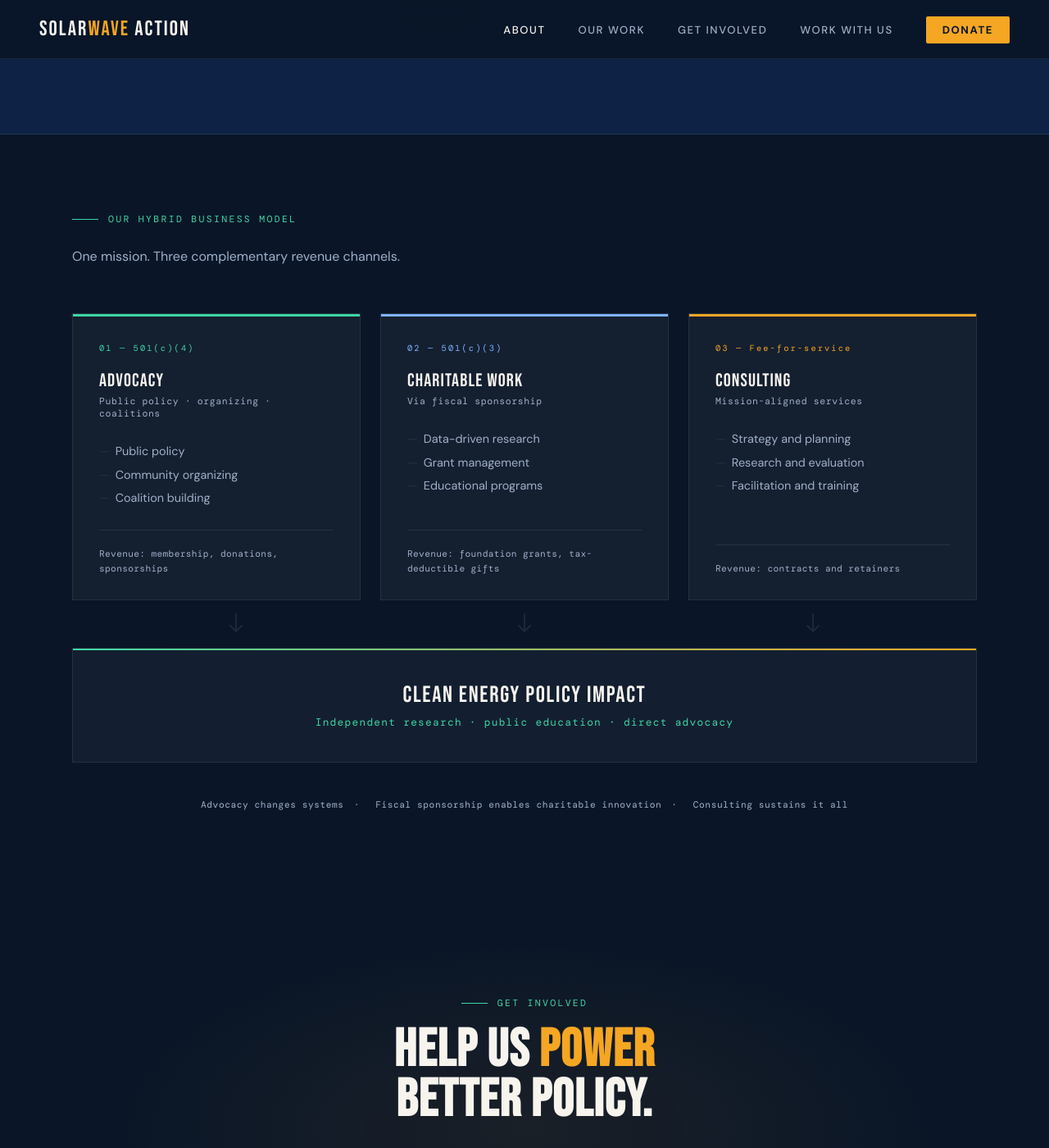
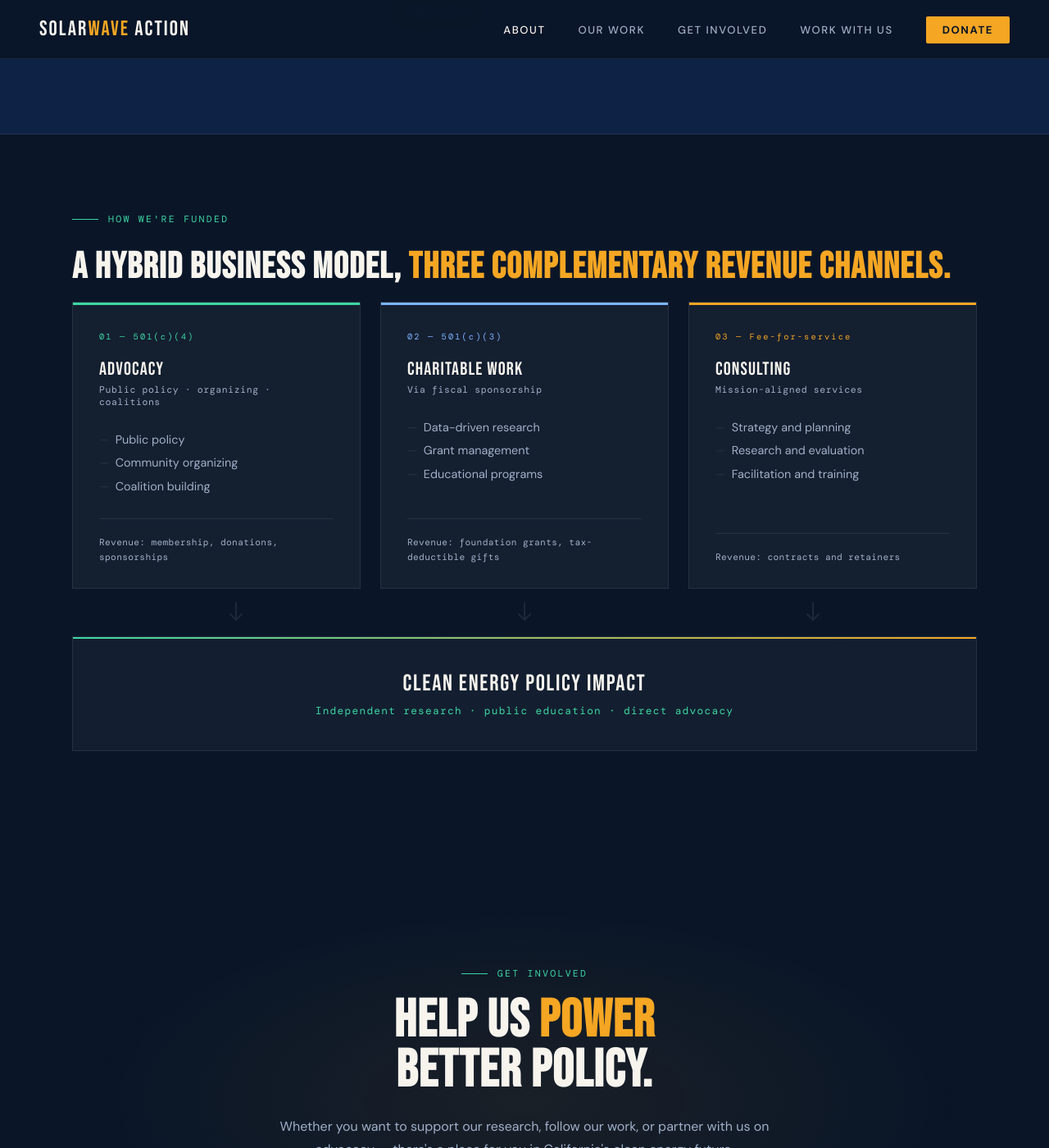
Before and after one commit to SolarWAVE-Action/solarwave-website, a Jekyll site: the page built from about/about.html, in a window 1280 px wide and 1400 px high, scrolled down 3127 px. Shown: the whole window at 82% size. Built offline with Jekyll 4.4.1, drawn with Linux system fonts in a browser that asks for light colours.

Commit message:
adding hybrid business model to About page

```diff
--- a/about/about.html
+++ b/about/about.html
@@ -783,9 +783,8 @@ permalink: /about/
 
   <!-- FUNDING MODEL -->
   <section class="funding">
-    <div class="eyebrow">Our Hybrid Business Model</div>
-<!--    <h2>A Hybrid Business Model, <span>Built for Independence.</span></h2>-->
-    <p class="funding-subtitle">One mission. Three complementary revenue channels.</p>
+    <div class="eyebrow">How We're Funded</div>
+    <h2>A Hybrid Business Model, <span>Three complementary revenue channels.</span></h2>
 
     <div class="funding-cards">
 
@@ -856,11 +855,11 @@ permalink: /about/
       <p class="funding-impact-sub">Independent research &middot; public education &middot; direct advocacy</p>
     </div>
 
-    <p class="funding-tagline">
-      <span>Advocacy changes systems</span>&middot;
-      <span>Fiscal sponsorship enables charitable innovation</span>&middot;
-      <span>Consulting sustains it all</span>
-    </p>
+<!--    <p class="funding-tagline">-->
+<!--      <span>Advocacy changes systems</span>&middot;-->
+<!--      <span>Fiscal sponsorship enables charitable innovation</span>&middot;-->
+<!--      <span>Consulting sustains it all</span>-->
+<!--    </p>-->
 
   </section>
 
```
